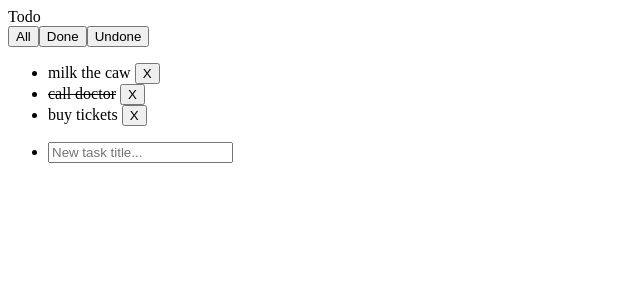
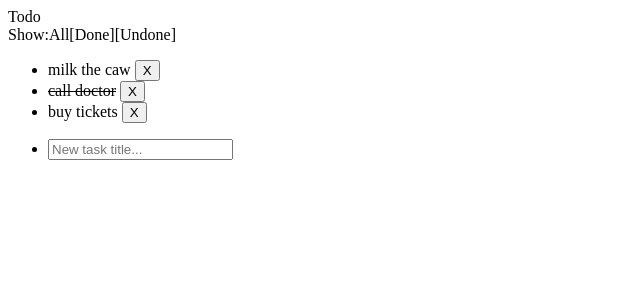
Before and after one commit to alexewerlof/react-todo, a React app: page / in a window 1280 px wide. Shown: the top 300 px of the page, without its empty margins (0-640 px from the left). Built offline with nearby package versions, Linux system fonts and the light colour scheme.

Commit message:
added a filter. things are working but don't look super slick.

```diff
--- a/App.jsx
+++ b/App.jsx
@@ -19,13 +19,33 @@ var hardcodedTasks = [
   }
 ];
 
+class TaskFilterItem extends React.Component {
+  render() {
+    if (this.props.isFilterSelected(this.props.id)) {
+      return <span>{this.props.name}</span>
+    } else {
+      return <a onClick={() => this.props.setFilter(this.props.id)}>[{this.props.name}]</a>;
+    }
+  }
+}
+
 class TaskFilters extends React.Component {
   render() {
     return (<div>
-      <button>All</button>
-      <button>Done</button>
-      <button>Undone</button>
-    </div>);
+      Show:
+      <TaskFilterItem setFilter={this.props.setFilter}
+                      isFilterSelected={this.props.isFilterSelected}
+                      name="All"
+                      id="all" />
+      <TaskFilterItem setFilter={this.props.setFilter}
+                      isFilterSelected={this.props.isFilterSelected}
+                      name="Done"
+                      id="done" />
+      <TaskFilterItem setFilter={this.props.setFilter}
+                      isFilterSelected={this.props.isFilterSelected}
+                      name="Undone"
+                      id="undone" />
+    </div>)
   }
 }
 
@@ -49,10 +69,16 @@ class Task extends React.Component {
 class TaskList extends React.Component {
   render() {
     return (<ul>
-              {this.props.tasks.map(task => <Task task={task}
-                                                  key={task.id}
-                                                  removeTask={this.props.removeTask}
-                                                  toggleTask={this.props.toggleTask} />)}
+              {this.props.tasks.map((task) => {
+                if (this.props.taskShouldShow(task)) {
+                  return (<Task task={task}
+                                key={task.id}
+                                removeTask={this.props.removeTask}
+                                toggleTask={this.props.toggleTask} />);
+                } else {
+                  return null;
+                }
+              })}
             </ul>);
   }
 }
@@ -93,8 +119,12 @@ class Todo extends React.Component {
     this.addTask = this.addTask.bind(this);
     this.removeTask = this.removeTask.bind(this);
     this.toggleTask = this.toggleTask.bind(this);
+    this.setFilter = this.setFilter.bind(this);
+    this.isFilterSelected = this.isFilterSelected.bind(this);
+    this.taskShouldShow = this.taskShouldShow.bind(this);
     this.state = {
-      tasks: hardcodedTasks
+      tasks: hardcodedTasks,
+      filter: 'all'
     }
   }
   addTask(title) {
@@ -115,16 +145,34 @@ class Todo extends React.Component {
       this.setState({tasks: newTasks});
     }
   }
+  setFilter(filterId) {
+    this.setState({filter: filterId});
+  }
+  isFilterSelected(filterId) {
+    return this.state.filter === filterId;
+  }
   toggleTask(task) {
     var newTasks = this.state.tasks.slice();
     task.done = !task.done;
     this.setState({tasks: newTasks});
   }
+  taskShouldShow(task) {
+    switch (this.state.filter) {
+      case 'all':
+        return true;
+      case 'done':
+        return task.done;
+      case 'undone':
+        return !task.done;
+    }
+  }
   render() {
     return (<div>
-      <TaskFilters />
+      <TaskFilters setFilter={this.setFilter}
+                   isFilterSelected={this.isFilterSelected}/>
       <TaskList tasks={this.state.tasks}
                 removeTask={this.removeTask}
+                taskShouldShow={this.taskShouldShow}
                 toggleTask={this.toggleTask} />
       <NewTask addTask={this.addTask} />
     </div>);
```
